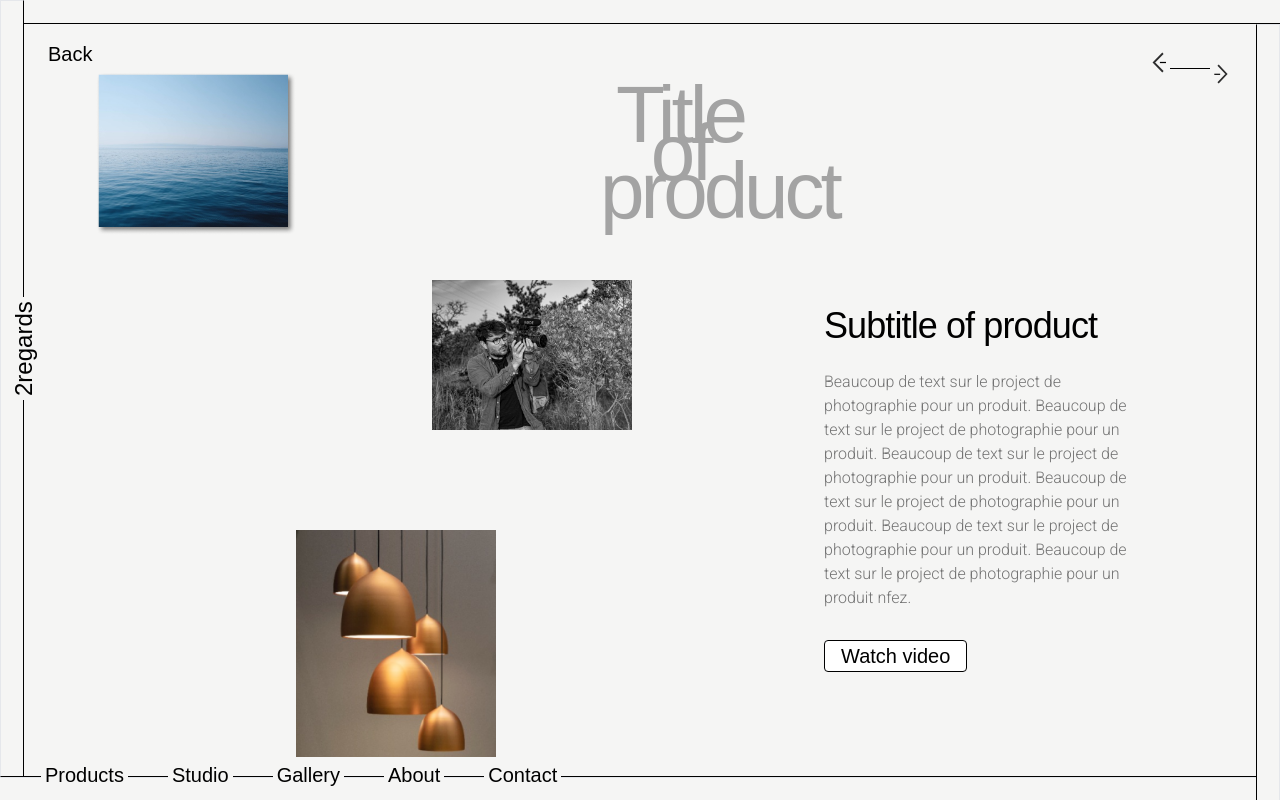
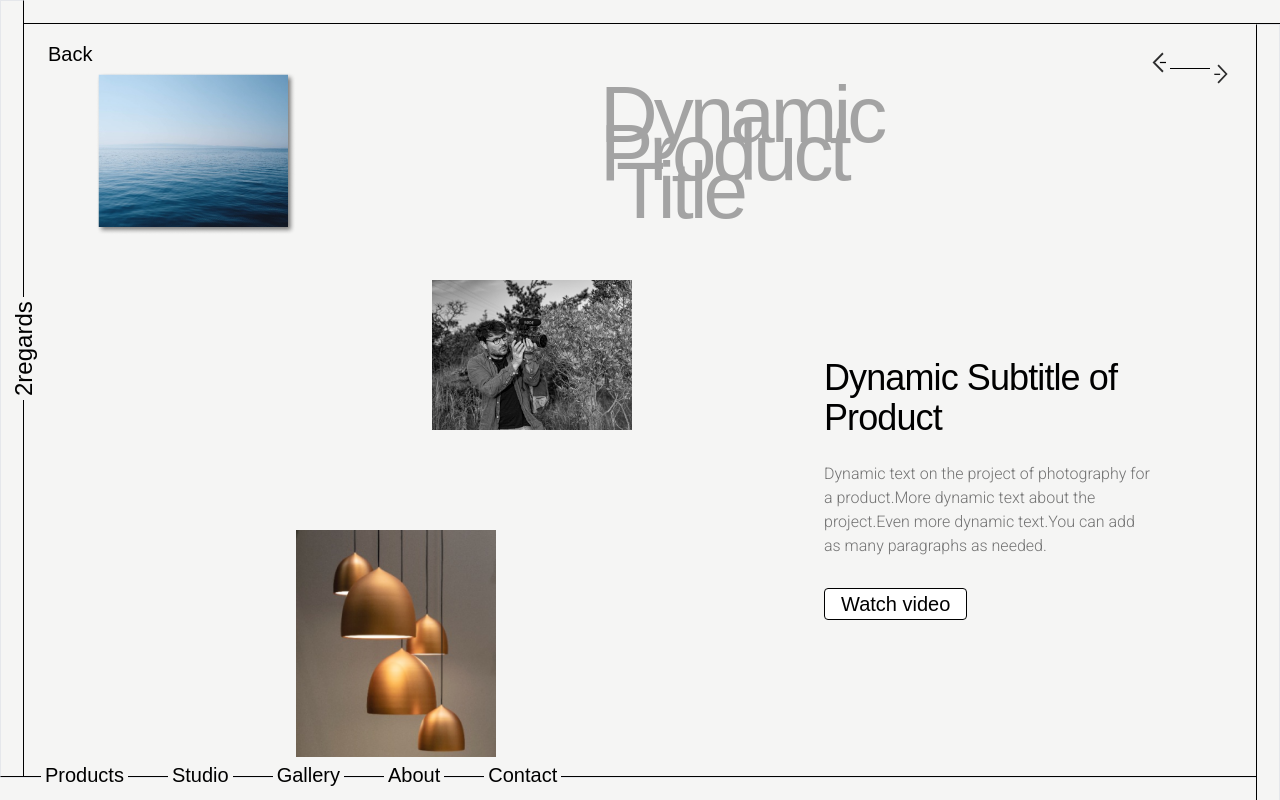
Before and after one commit to VivienIngrams/2regards, a Next.js app: page /product in a window 1280 px wide. Built offline with nearby package versions, Linux system fonts and the light colour scheme; a web font is replaced by a local one.

Commit message:
Dynamic products pages

```diff
--- a/app/product/page.tsx
+++ b/app/product/page.tsx
@@ -4,6 +4,24 @@ import Image from "next/image";
 import Link from "next/link";
 import ArrowBack from "/public/ArrowBack.svg";
 import ArrowForward from "/public/ArrowForward.svg";
+
+const productData = {
+  title: "Dynamic Product Title",
+  subtitle: "Dynamic Subtitle of Product",
+  description: [
+    "Dynamic text on the project of photography for a product.",
+    "More dynamic text about the project.",
+    "Even more dynamic text.",
+    "You can add as many paragraphs as needed."
+  ],
+  videoLink: "https://www.youtube.com/watch?v=MVkguIje46k",
+  images: {
+    image1: "/images/waves.png",
+    image2: "/images/Paulo.jpeg",
+    image3: "/images/lights.png"
+  }
+}
+const { title, subtitle, description, videoLink, images } = productData;
 
 const Product = () => {
   return (
@@ -15,12 +33,7 @@ const Product = () => {
         </Link>
       </div>
       <div className=" fixed right-6 top-6 md:right-12 md:top-12">
-        {/* <div className="hidden md:block pb-2">
-          <Link href="/">
-            <div className="text-center text-black text-xl  font-italiana">Back</div>
-          </Link>
-        </div> */}
-        <div className="flex justify-between">
+               <div className="flex justify-between">
           <div className="flex cursor-pointer">
             <Link href="/product" className="p-1">
               <Image
@@ -57,7 +70,7 @@ const Product = () => {
       <div className="hidden z-10 lg:flex lg:absolute py-2 lg:m-12 w-full  items-center justify-center  text-neutral-400">
         <div className="max-w-[160px]">
           <h1 className="lg:text-6xl xl:text-[80px] font-normal font-italiana text-center lg:leading-[26px] xl:leading-[38px] tracking-tighter">
-            Title of product
+            {title}
           </h1>
         </div>
       </div>
@@ -68,28 +81,28 @@ const Product = () => {
           <div className="z-1 mt-8 lg:pl-12 flex relative h-full ">
             <Image
               className="object-fill overflow-visible absolute"
-              src="/images/waves.png"
+              src={images.image1}
               height={100}
               width={200}
-              alt="Paulo Bastos"
+              alt={title}
             />
           </div>
           <div className="z-30 md:z-2 flex relative h-full justify-end">
             <Image
               className=" absolute"
-              src="/images/Paulo.jpeg"
+              src={images.image2}
               width={200}
               height={200}
-              alt="Paulo Bastos"
+              alt={title}
             />
           </div>
           <div className="z-1 md:z-3 md:pl-28 flex justify-center h-full relative">
             <Image
               className=" absolute bottom-0"
-              src="/images/lights.png"
+              src={images.image3}
               width={200}
               height={200}
-              alt="Paulo Bastos"
+              alt={title}
             />
           </div>
         </div>
@@ -98,19 +111,13 @@ const Product = () => {
         <div className="flex md:flex-col items-center justify-center md:h-[40vh] lg:h-[50vh] xl:h-[70vh] lg:mt-[20vh] lg:ml-[10vw] xl:ml-[15vw] xl:mr-[5vw]">
           <div className="mx-auto max-w-sm">
             <h1 className="font-italiana py-4 text-4xl text-black leading-1 tracking-tight">
-              Subtitle of product
+              {subtitle}
             </h1>
             <p className="text-justify lg:text-left text-sm xl:text-base mt-2 md:leading-tight">
-              Beaucoup de text sur le project de photographie pour un produit.
-              Beaucoup de text sur le project de photographie pour un produit.
-              Beaucoup de text sur le project de photographie pour un produit.
-              Beaucoup de text sur le project de photographie pour un produit.
-              Beaucoup de text sur le project de photographie pour un produit.
-              Beaucoup de text sur le project de photographie pour un produit
-              nfez.             </p>
+            {description}            </p>
             <div className="py-4"></div>
             <Link
-              href="https://www.youtube.com/watch?v=MVkguIje46k"
+              href={videoLink}
               target="_blank"
               rel="noopener noreferrer"
               className="p-1 bg-white font-italiana text-xl text-black h-8 px-4 border border-black rounded "
```
